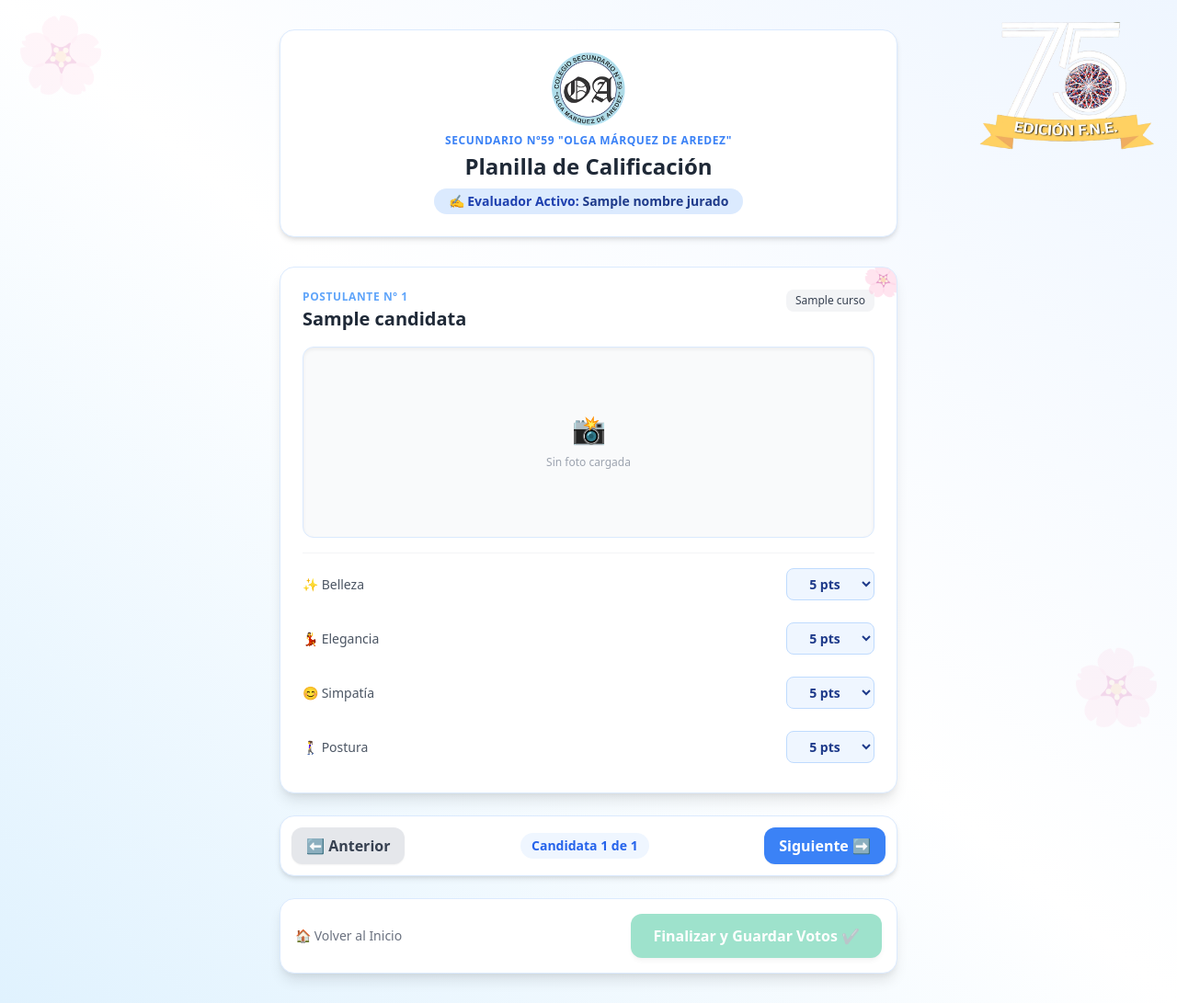
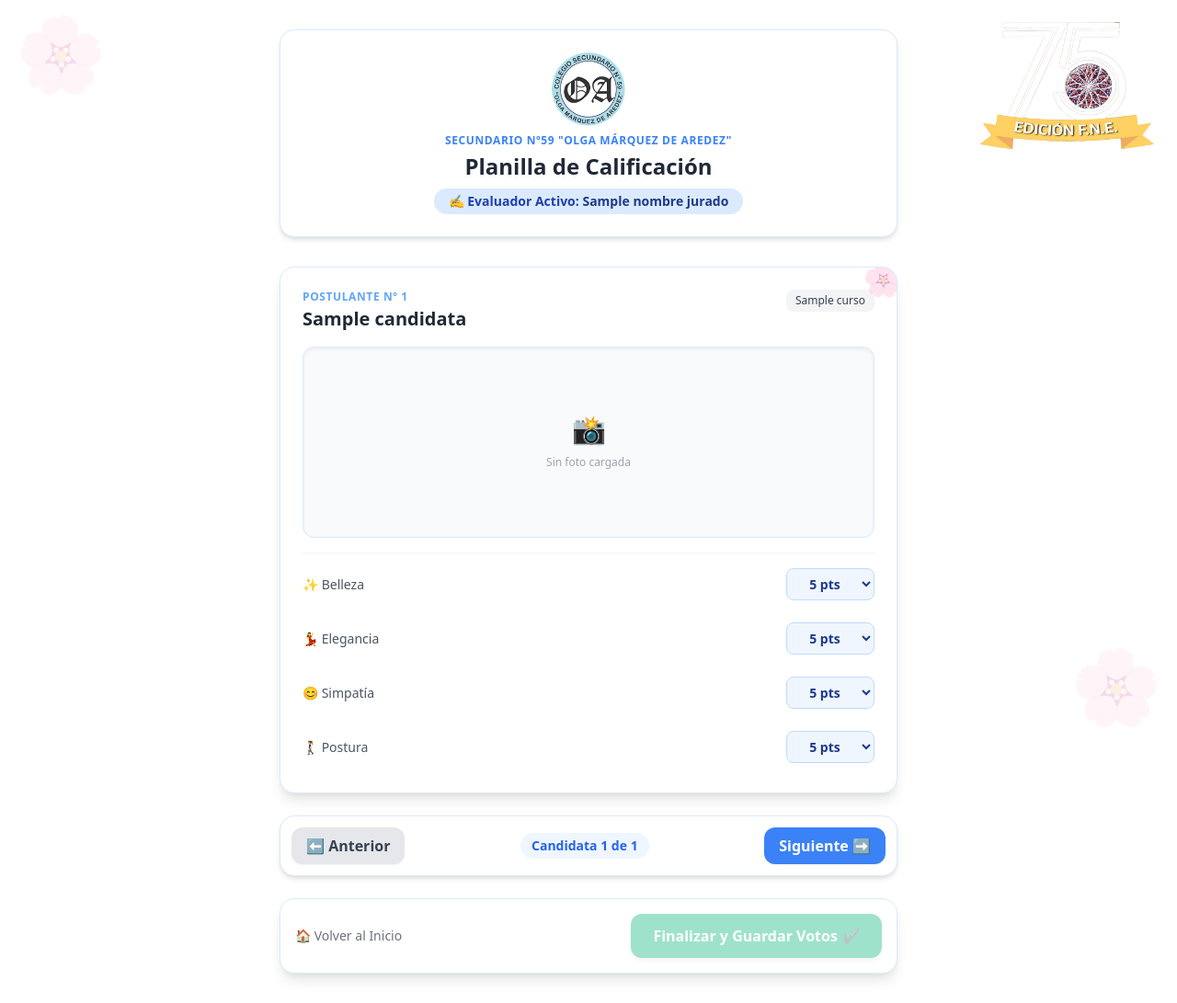
Before and after one commit to Franyur95/Practica---Sistema-de-Votaci-n, a Flask app: template templates/votar.html in a window 1280 px wide. Shown: the whole page at 92% size. Run offline with Flask 3, Linux system fonts and the light colour scheme; the template is opened without the code that fills it: most values are stand-ins (such as "Sample title", 1, 10 or a date in 2020).

Commit message:
Update body class and background gradient in votar.html

```diff
--- a/templates/votar.html
+++ b/templates/votar.html
@@ -11,7 +11,7 @@
         }
     </style>
 </head>
-<body class="bg-blue-50 min-h-screen p-4 md:p-8 relative overflow-x-hidden" style="background: linear-gradient(to top right, #e0f2fe, #ffffff, #eff6ff);">
+<body class="min-h-screen p-4 md:p-8 relative overflow-x-hidden bg-gradient-to-tr from-teal-100 via-white to-teal-200">
 
     <div class="fixed top-0 left-0 text-sky-300 opacity-10 text-7xl p-4 select-none pointer-events-none" style="opacity: 0.15; font-size: 5rem;">🌸</div>
     <div class="fixed bottom-0 right-0 text-sky-300 opacity-10 text-7xl p-4 select-none pointer-events-none" style="opacity: 0.15; font-size: 5rem;">🌸</div>
```
